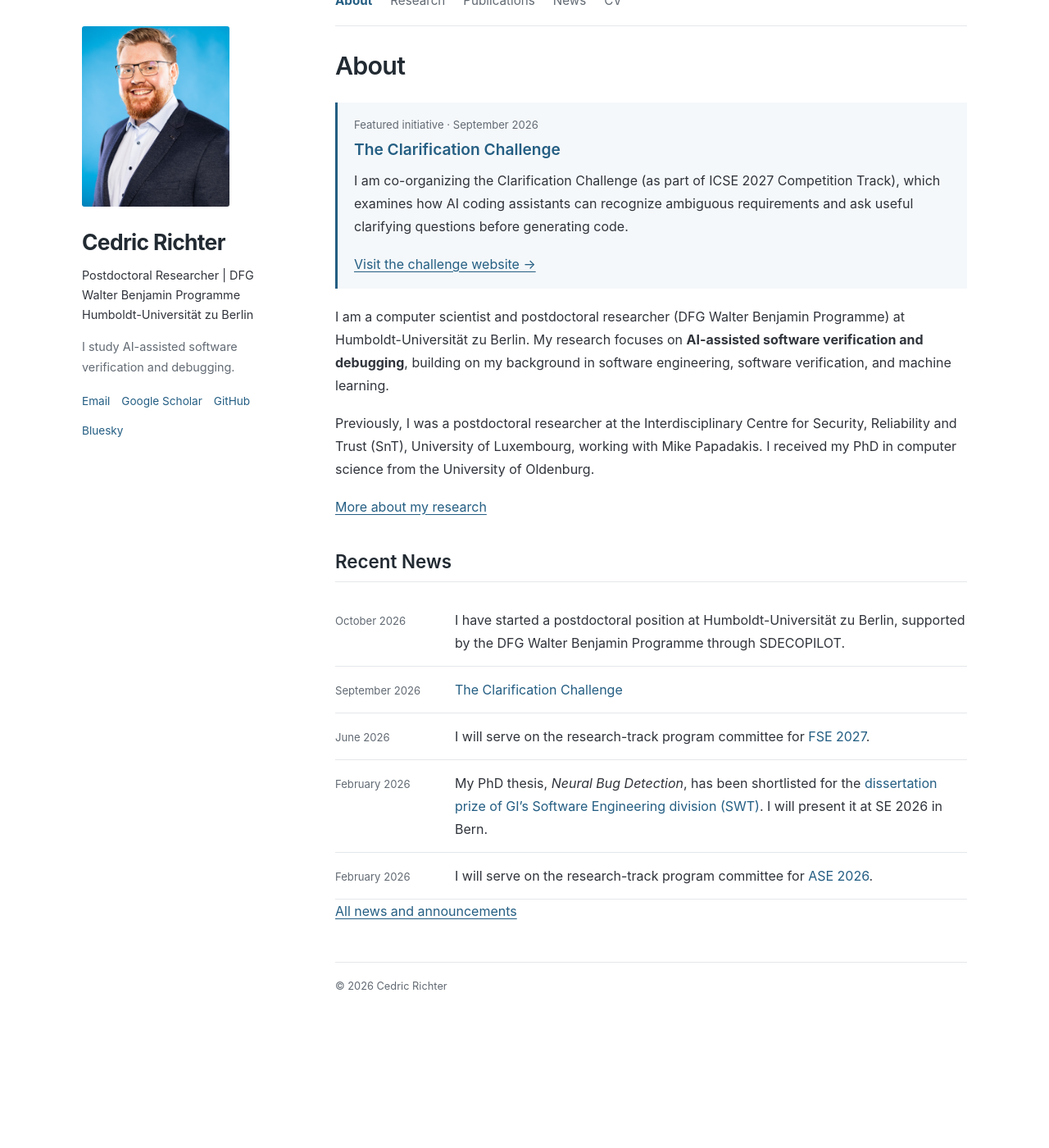
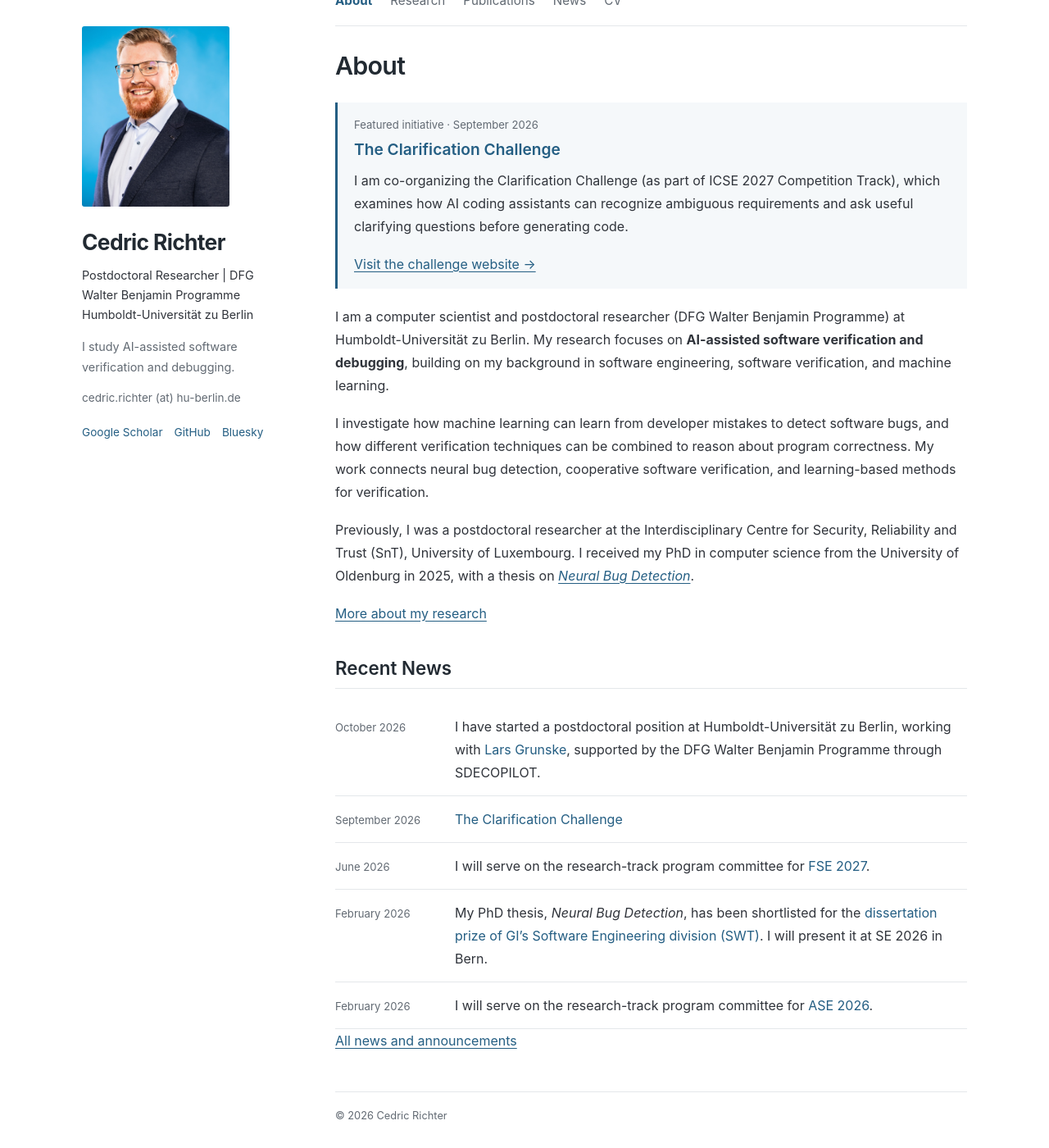
Before and after one commit to cedricrupb/cedricrupb.github.io, a Jekyll site: the page built from index.md, in a window 1280 px wide and 1400 px high, scrolled down 76 px. Shown: the whole window at 82% size. Built offline with Jekyll 4.4.1, drawn with Linux system fonts in a browser that asks for light colours; before the commit the page ends 1318 px from its top, so only the background shows below that.

Commit message:
Update webpage once more

```diff
--- a/_layouts/default.html
+++ b/_layouts/default.html
@@ -7,7 +7,6 @@
   <meta name="description" content="{{ page.description | default: site.description | escape }}">
   <link rel="canonical" href="{{ page.url | absolute_url }}">
   <link rel="stylesheet" href="{{ '/assets/css/academic.css' | relative_url }}">
-  <script src="{{ '/assets/js/contact.js' | relative_url }}" defer></script>
 </head>
 <body>
   <a class="skip-link" href="#main-content">Skip to content</a>
@@ -20,8 +19,8 @@
         <a class="site-title" href="{{ '/' | relative_url }}">{{ site.title | escape }}</a>
         <p class="position">Postdoctoral Researcher | DFG Walter Benjamin Programme<br>Humboldt-Universität zu Berlin</p>
         <p class="profile-bio">I study AI-assisted software verification and debugging.</p>
+        <p class="profile-email">cedric.richter (at) hu-berlin.de</p>
         <ul class="profile-links" aria-label="Contact and profiles">
-          <li><button type="button" class="email-contact" aria-label="Send me an email" hidden>Email</button><noscript>cedric.richter [at] hu-berlin.de</noscript></li>
           <li><a href="https://scholar.google.com/citations?user=5Yw10ycAAAAJ">Google Scholar</a></li>
           <li><a href="https://github.com/cedricrupb">GitHub</a></li>
           <li><a href="https://bsky.app/profile/cedrichter.bsky.social">Bluesky</a></li>
--- a/_news/2026-10-hu-berlin.md
+++ b/_news/2026-10-hu-berlin.md
@@ -6,4 +6,5 @@ featured: false
 ---
 
 I have started a postdoctoral position at Humboldt-Universität zu Berlin,
+working with [Lars Grunske](https://www.informatik.hu-berlin.de/de/forschung/gebiete/se),
 supported by the DFG Walter Benjamin Programme through SDECOPILOT.
--- a/assets/css/academic.css
+++ b/assets/css/academic.css
@@ -49,11 +49,9 @@ img { max-width: 100%; height: auto; }
 }
 .position { margin: 12px 0; font-size: .9rem; line-height: 1.65; }
 .profile-bio { margin: 14px 0; color: var(--muted); font-size: .9rem; }
+.profile-email { margin: 14px 0; color: var(--muted); font-size: .85rem; overflow-wrap: anywhere; }
 .profile-links { display: flex; flex-wrap: wrap; gap: 4px 14px; padding: 0; margin: 18px 0 24px; list-style: none; font-size: .85rem; }
 .profile-links a { text-decoration: none; }
-.email-contact { border: 0; padding: 0; background: none; color: var(--accent); font: inherit; cursor: pointer; }
-.email-contact:hover { text-decoration: underline; text-underline-offset: .18em; }
-.email-contact:focus-visible { outline: 2px solid var(--accent); outline-offset: 4px; border-radius: 2px; }
 .site-nav { display: flex; flex-wrap: wrap; align-items: center; gap: 8px 22px; border-bottom: 1px solid var(--border); padding-bottom: 16px; margin-bottom: 28px; }
 .site-nav a { text-decoration: none; color: var(--muted); font-size: .95rem; }
 .site-nav a:hover, .site-nav a[aria-current="page"] { color: var(--accent); }
--- a/assets/js/contact.js
+++ /dev/null
@@ -1,6 +0,0 @@
-// Decode only when the visitor activates the contact button.
-const emailContact = document.querySelector('.email-contact');
-emailContact.hidden = false;
-emailContact.addEventListener('click', function () {
-  window.location.href = 'mailto:' + atob('Y2VkcmljLnJpY2h0ZXJAaHUtYmVybGluLmRl');
-});
--- a/index.md
+++ b/index.md
@@ -26,10 +26,16 @@ Humboldt-Universität zu Berlin. My research focuses on
 on my background in software engineering, software verification,
 and machine learning.
 
+I investigate how machine learning can learn from developer mistakes to detect
+software bugs, and how different verification techniques can be combined to
+reason about program correctness. My work connects neural bug detection,
+cooperative software verification, and learning-based methods for verification.
+
 Previously, I was a postdoctoral researcher at the
 Interdisciplinary Centre for Security, Reliability and Trust
-(SnT), University of Luxembourg, working with Mike Papadakis.
-I received my PhD in computer science from the University of Oldenburg.
+(SnT), University of Luxembourg.
+I received my PhD in computer science from the University of Oldenburg in 2025,
+with a thesis on [*Neural Bug Detection*](https://oops.uni-oldenburg.de/7224/1/RICHNEU25.pdf).
 
 [More about my research]({{ '/research/' | relative_url }})
 
```
Also changed, not shown: _news/2025-10-snt-luxembourg.md (+1 -1 lines).
